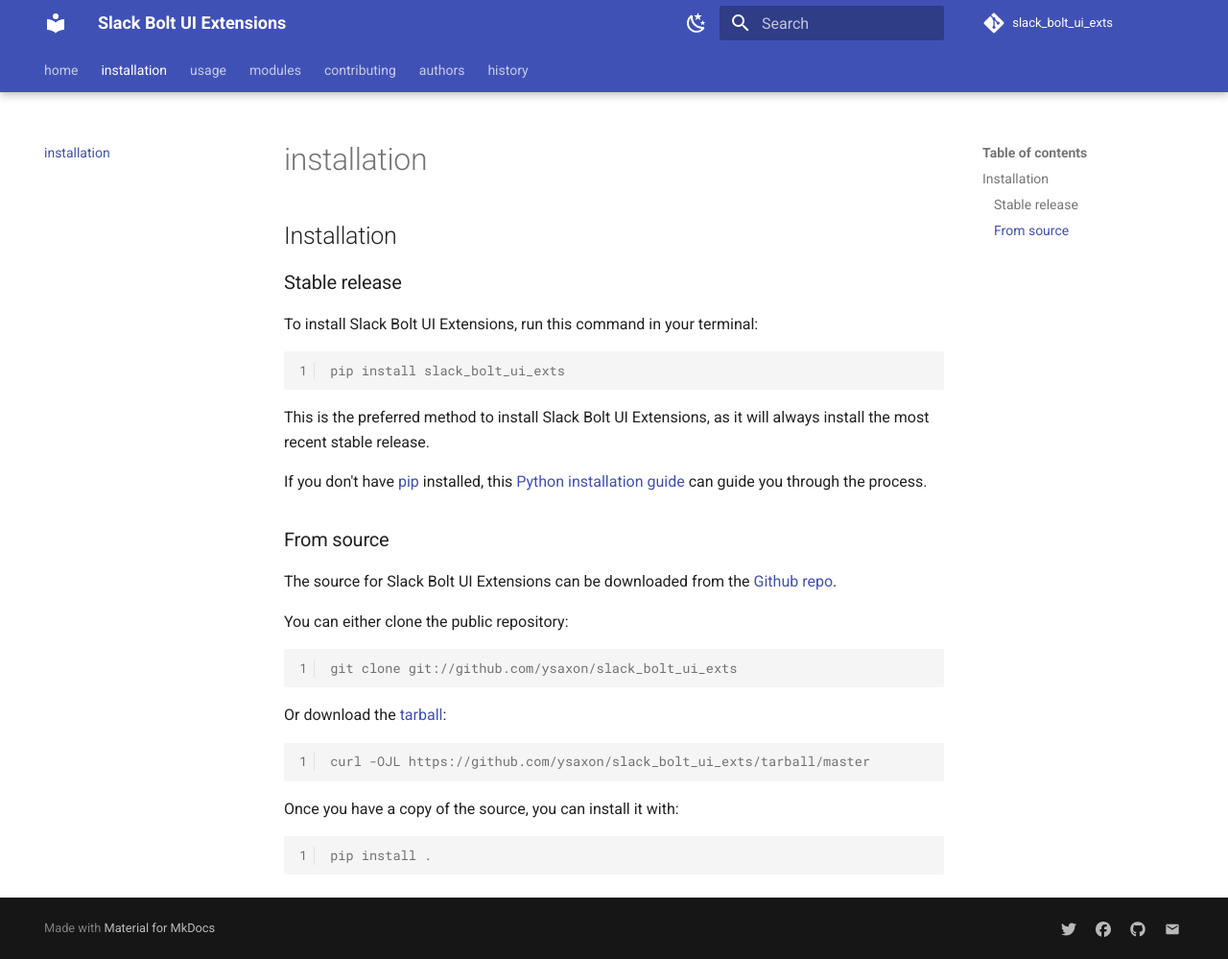
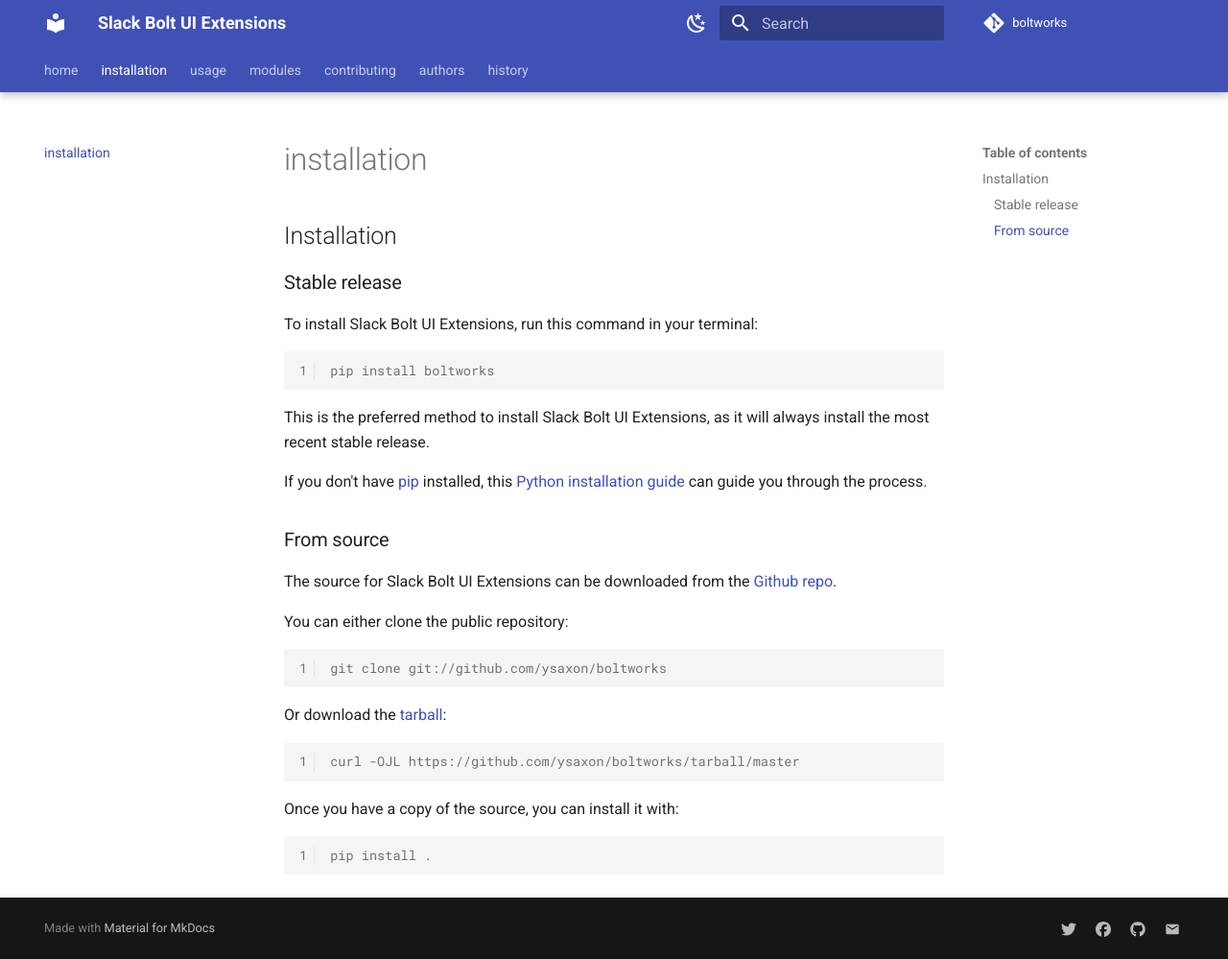
Before and after one commit to YSaxon/boltworks, an MkDocs documentation site: the page built from docs/installation.md, in a window 1280 px wide and 999 px high. Shown: the whole window at 96% size. Built offline with MkDocs 1.6.1 and Material for MkDocs 9.7.7, drawn with Linux system fonts in a browser that asks for light colours; comment, search, counter and statistics services are not loaded.

Commit message:
rename remaining refs to ui_exts -> boltworks

````diff
--- a/docs/installation.md
+++ b/docs/installation.md
@@ -6,7 +6,7 @@
 terminal:
 
 ``` console
-pip install slack_bolt_ui_exts
+pip install boltworks
 ```
 
 This is the preferred method to install Slack Bolt UI Extensions, as it will always install the most recent stable release.
@@ -22,13 +22,13 @@
 You can either clone the public repository:
 
 ``` console
-git clone git://github.com/ysaxon/slack_bolt_ui_exts
+git clone git://github.com/ysaxon/boltworks
 ```
 
 Or download the [tarball][]:
 
 ``` console
-curl -OJL https://github.com/ysaxon/slack_bolt_ui_exts/tarball/master
+curl -OJL https://github.com/ysaxon/boltworks/tarball/master
 ```
 
 Once you have a copy of the source, you can install it with:
--- a/mkdocs.yml
+++ b/mkdocs.yml
@@ -1,7 +1,7 @@
 site_name: Slack Bolt UI Extensions
 # site_url: http://www.jieyu.ai
-repo_url: https://github.com/ysaxon/slack_bolt_ui_exts
-repo_name: slack_bolt_ui_exts
+repo_url: https://github.com/ysaxon/boltworks
+repo_name: boltworks
 #strict: true
 nav:
   - home: index.md
@@ -59,7 +59,7 @@
       lang: en
   - mkdocstrings:
       watch:
-        - slack_bolt_ui_exts
+        - boltworks
 extra:
   social:
     - icon: fontawesome/brands/twitter
@@ -71,7 +71,7 @@
       link: http://www.jieyu.ai
       name: Facebook
     - icon: fontawesome/brands/github
-      link: https://github.com/ysaxon/slack_bolt_ui_exts
+      link: https://github.com/ysaxon/boltworks
       name: Github
     - icon: material/email
       link: "mailto:ysaxon@gmail.com"
--- a/pyproject.toml
+++ b/pyproject.toml
@@ -1,8 +1,8 @@
 [tool]
 [tool.poetry]
-name = "slack_bolt_ui_exts"
+name = "boltworks"
 version = "0.1.0"
-homepage = "https://github.com/ysaxon/slack_bolt_ui_exts"
+homepage = "https://github.com/ysaxon/boltworks"
 description = "A collection of decorators and functionns for Slack's bolt library to help you make a better slackbot."
 authors = ["Yaakov Saxon <ysaxon@gmail.com>"]
 readme = "README.md"
@@ -18,7 +18,7 @@
     'Programming Language :: Python :: 3.10',
 ]
 packages = [
-    { include = "slack_bolt_ui_exts" },
+    { include = "boltworks" },
     { include = "tests", format = "sdist" },
 ]
 
--- a/pyrightconfig.json
+++ b/pyrightconfig.json
@@ -10,7 +10,7 @@
     ".vscode",
     "docs",
     "**/__pycache__",
-    "ysaxon_slack_bolt_ui_exts.egg-info"
+    "ysaxon_boltworks.egg-info"
   ],
 
   "ignore": [
````
Also changed, not shown: CONTRIBUTING.md (+7 -7 lines), docs/api.md (+1 -1 lines), docs/usage.md (+1 -1 lines), 3 other files.
